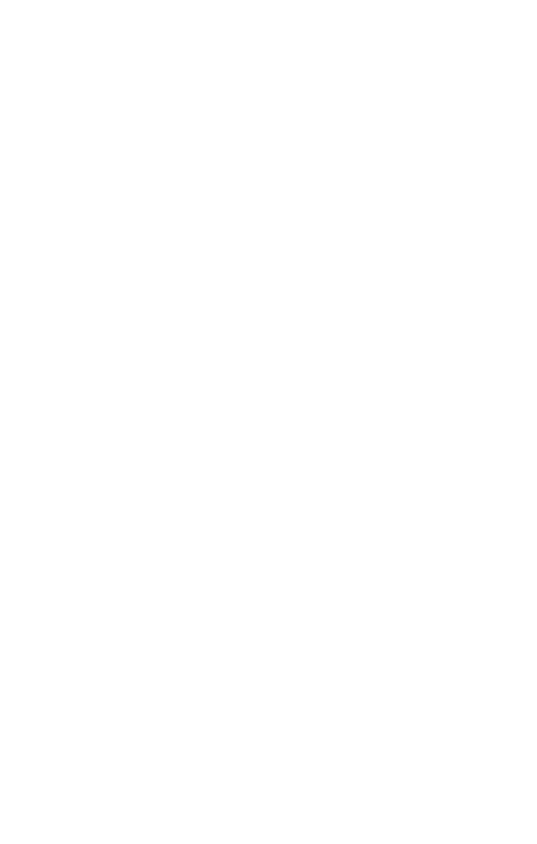
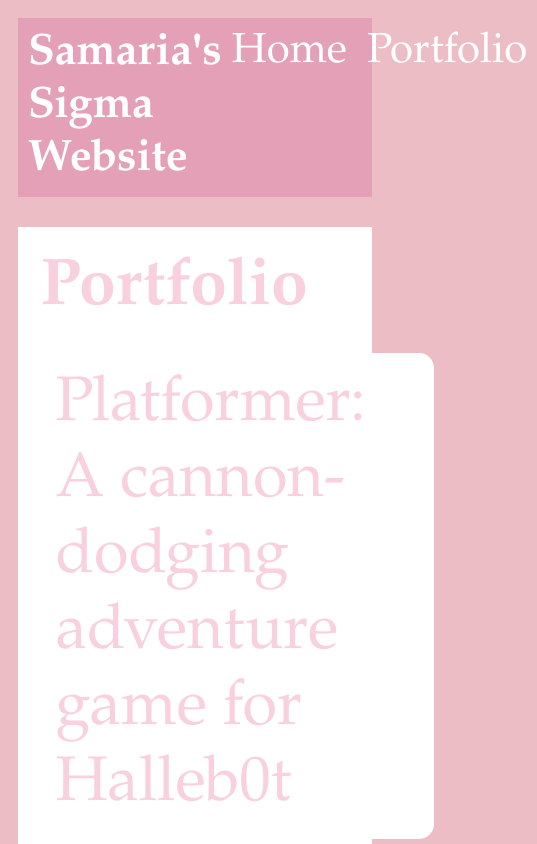
Before and after one commit to sberryKHS/sberryKHS.github.io, a plain HTML site: page portfolio.html in a window 390 px wide. Shown: the top 844 px of the page, 537 px wide, since content can reach past the window. Drawn offline with Linux system fonts and the light colour scheme.

Commit message:
Portfolio

```diff
--- a/portfolio.html
+++ b/portfolio.html
@@ -0,0 +1,40 @@
+<!DOCTYPE html>
+<html>
+  <head>
+    <title>Samaria's Sigma Website</title>
+    <link rel="stylesheet" href="style.css" />
+  </head>
+
+  <body>
+    <!-- All content goes here -->
+    <div id="all-contents">
+      <nav>
+        <h1>Samaria's Sigma Website</h1>
+        <ul id="nav-ul">
+            <li class="nav-li">
+                <a href="index.html">Home</a>
+            </li>
+            <li class="nav-li">
+                <a href="portfolio.html">Portfolio</a>
+            </li>
+        </ul>
+      </nav>
+      <main>
+        <div class="content">
+            <h1>Portfolio</h1>
+            <ul id="portfolio">
+                <li>
+                    <a href="fsd-projects/platformer/">Platformer: A cannon-dodging adventure game for Halleb0t</a>
+                </li>
+                <li>
+                    <a href="fsd-projects/bouncing-box/">Bouncing Box: A fun introduction to web game development</a>
+                </li>
+                <li>
+                    <a href="fsd-projects/circularity/">Circularity: A poetic motion experiment with circles</a>
+                </li>
+            </ul>
+        </div>
+      </main>
+    </div>
+  </body>
+</html>
--- a/style.css
+++ b/style.css
@@ -58,6 +58,9 @@ main {
 
 .sidebar-img {
     width: 200px;
+    border-width: 5px;
+    border-style: solid;
+    border-color: #F8B0C8;
 }
 
 .content {
@@ -75,3 +78,79 @@ main {
 h2, h3 {
     margin: 0px;
 }
+
+/* Portfolio styles */
+.content h1 {
+  color: #F9D0DE;
+}
+
+#portfolio {
+  list-style-type: none;
+  padding-left: 0;
+}
+
+#portfolio li {
+  background: #fff;
+  padding: 10px;
+  border-radius: 10px;
+  margin-bottom: 10px;
+}
+
+#portfolio li:hover {
+  background: #eee;
+}
+
+#portfolio a {
+  text-decoration: none;
+  color: #F9D0DE;
+}
+
+/* responsive web design */
+@media screen and (min-width: 120px) and (max-width: 1080px) {
+  main {
+    height: 100ch;
+    zoom: 1.5;
+    display: grid;
+  }
+
+  h1 {
+    font-size: 44px;
+  }
+
+  h2 {
+    font-size: 42px;
+  }
+
+  h3 {
+    font-size: 36px;
+  }
+
+  #all-contents {
+    height: 100ch;
+    margin: none;
+  }
+
+  a {
+    font-size: 42px;
+  }
+
+  .sidebar {
+    margin-right: 0px;
+    justify-content: center;
+    align-items: center;
+  }
+
+  .sidebar-img {
+    width: 100%;
+  }
+
+  p,
+  li {
+    font-size: 24px;
+  }
+
+  .content {
+    align-content: center;
+    justify-content: center;
+  }
+}
```
